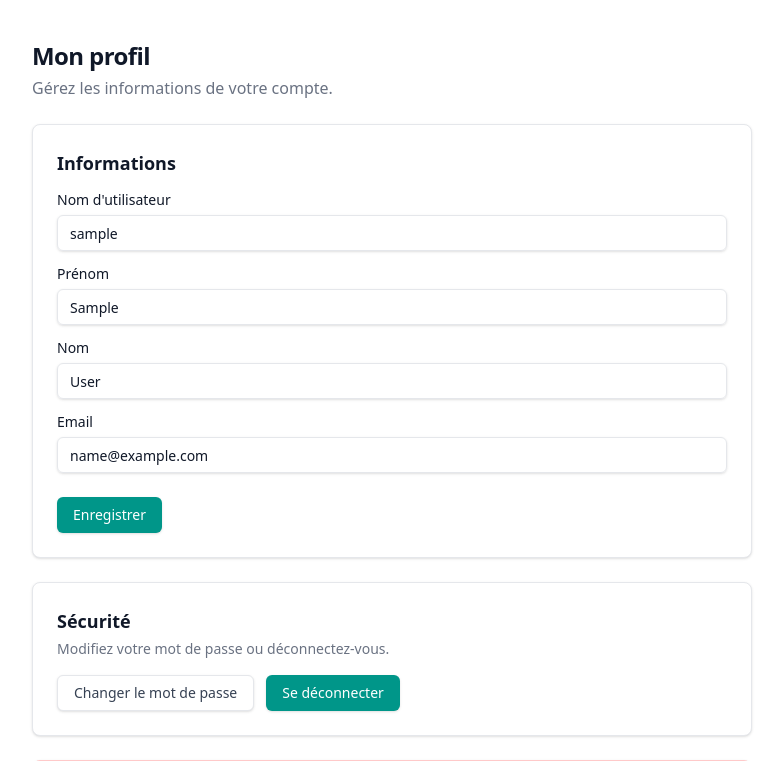
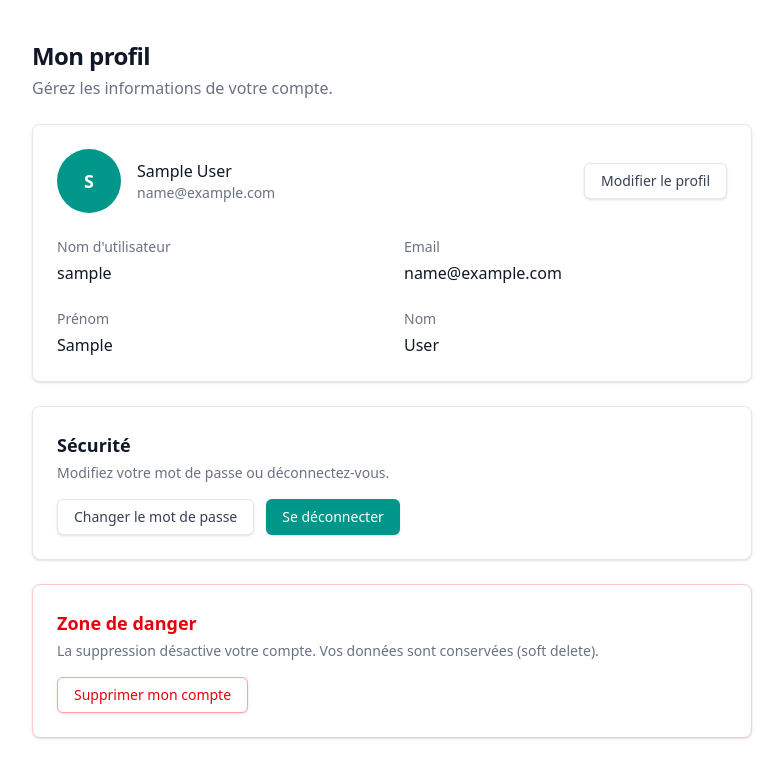
Before and after one commit to abdoulayeDABO/Full-stack-django-template, a Django app: page /accounts/profile/ in a window 1280 px wide. Shown: the top 761 px of the page, without its empty margins (248-1031 px from the left). Run offline with Django 5.2, Linux system fonts and the light colour scheme; the visitor is signed in with stand-in values (Sample User, id 1); parts of the project's set-up code (start-up, migrations or seed data) failed here and were passed over; some libraries are stand-ins or nearby versions.

Commit message:
feat: add profile avatar upload to s3

```diff
--- a/accounts/forms.py
+++ b/accounts/forms.py
@@ -20,6 +20,11 @@ INPUT_CLASSES = (
 CHECKBOX_CLASSES = (
     "h-4 w-4 text-teal-600 border-gray-300 rounded focus:ring-teal-500"
 )
+FILE_CLASSES = (
+    "block w-full text-sm text-gray-700 "
+    "file:mr-4 file:rounded-md file:border-0 file:bg-teal-600 file:px-4 file:py-2 "
+    "file:text-sm file:font-medium file:text-white hover:file:bg-teal-700"
+)
 
 
 class StyledFormMixin:
@@ -36,6 +41,8 @@ class StyledFormMixin:
                 field.help_text = ""
             if isinstance(widget, forms.CheckboxInput):
                 widget.attrs.setdefault("class", CHECKBOX_CLASSES)
+            elif isinstance(widget, forms.ClearableFileInput):
+                widget.attrs.setdefault("class", FILE_CLASSES)
             else:
                 widget.attrs.setdefault("class", INPUT_CLASSES)
 
@@ -98,15 +105,32 @@ class ProfileForm(StyledFormMixin, forms.ModelForm):
         "first_name": "Prénom",
         "last_name": "Nom",
         "email": "Email",
+        "avatar": "Photo de profil",
     }
 
     class Meta:
         model = User
-        fields = ("username", "first_name", "last_name", "email")
+        fields = ("username", "first_name", "last_name", "email", "avatar")
 
     def __init__(self, *args, **kwargs):
         super().__init__(*args, **kwargs)
         self.fields["email"].required = True
+
+    def save(self, commit=True):
+        old_avatar = None
+        if self.instance.pk and "avatar" in self.changed_data:
+            old_avatar = (
+                User.objects.filter(pk=self.instance.pk)
+                .values_list("avatar", flat=True)
+                .first()
+            )
+
+        user = super().save(commit=commit)
+
+        if commit and old_avatar and old_avatar != user.avatar.name:
+            user.avatar.storage.delete(old_avatar)
+
+        return user
 
 
 class DeleteAccountForm(StyledFormMixin, forms.Form):
--- a/accounts/models.py
+++ b/accounts/models.py
@@ -4,6 +4,7 @@ from django.utils import timezone
 
 
 class User(AbstractUser):
+    avatar = models.ImageField(upload_to="avatars/", blank=True, null=True)
     deleted_at = models.DateTimeField(null=True, blank=True)
 
     @property
--- a/accounts/templates/accounts/profile.html
+++ b/accounts/templates/accounts/profile.html
@@ -3,7 +3,8 @@
 {% block title %}Mon profil{% endblock %}
 
 {% block content %}
-  <section class="max-w-3xl px-6 py-10 mx-auto">
+  <section class="max-w-3xl px-6 py-10 mx-auto"
+           x-data="{ editing: {{ editing|yesno:'true,false' }} }">
     <div class="flex flex-col gap-6">
       <div class="flex flex-col gap-1">
         <h1 class="text-2xl font-bold tracking-tight">Mon profil</h1>
@@ -11,9 +12,57 @@
       </div>
 
       <div class="p-6 bg-white border border-gray-200 rounded-lg shadow-sm">
-        <h2 class="text-lg font-semibold text-gray-900">Informations</h2>
+        <div class="flex flex-col gap-4 sm:flex-row sm:items-center sm:justify-between">
+          <div class="flex items-center gap-4">
+            {% if user.avatar %}
+              <img src="{{ user.avatar.url }}"
+                   alt="Photo de profil"
+                   class="object-cover w-16 h-16 border border-gray-200 rounded-full">
+            {% else %}
+              <div class="flex items-center justify-center w-16 h-16 text-lg font-semibold text-white bg-teal-600 rounded-full">
+                {{ user.username|first|upper }}
+              </div>
+            {% endif %}
+            <div class="min-w-0">
+              <p class="font-medium text-gray-900 truncate">
+                {{ user.get_full_name|default:user.username }}
+              </p>
+              <p class="text-sm text-gray-500 truncate">{{ user.email|default:"—" }}</p>
+            </div>
+          </div>
 
-        <form method="post" class="flex flex-col gap-4 mt-4">
+          <button type="button"
+                  x-show="!editing"
+                  @click="editing = true"
+                  class="inline-flex items-center justify-center h-9 px-4 text-sm font-medium text-gray-700 transition-colors bg-white border border-gray-200 rounded-md shadow-sm hover:bg-gray-50">
+            Modifier le profil
+          </button>
+        </div>
+
+        <dl x-show="!editing" class="grid gap-6 mt-6 sm:grid-cols-2">
+          <div class="flex flex-col gap-1">
+            <dt class="text-sm text-gray-500">Nom d'utilisateur</dt>
+            <dd class="font-medium text-gray-900">{{ user.username }}</dd>
+          </div>
+          <div class="flex flex-col gap-1">
+            <dt class="text-sm text-gray-500">Email</dt>
+            <dd class="font-medium text-gray-900">{{ user.email|default:"—" }}</dd>
+          </div>
+          <div class="flex flex-col gap-1">
+            <dt class="text-sm text-gray-500">Prénom</dt>
+            <dd class="font-medium text-gray-900">{{ user.first_name|default:"—" }}</dd>
+          </div>
+          <div class="flex flex-col gap-1">
+            <dt class="text-sm text-gray-500">Nom</dt>
+            <dd class="font-medium text-gray-900">{{ user.last_name|default:"—" }}</dd>
+          </div>
+        </dl>
+
+        <form x-show="editing"
+              x-cloak
+              method="post"
+              enctype="multipart/form-data"
+              class="flex flex-col gap-4 mt-6">
           {% csrf_token %}
 
           {% if form.non_field_errors %}
@@ -23,13 +72,34 @@
           {% endif %}
 
           {% for field in form %}
-            {% include "accounts/_field.html" %}
+            {% if field.name != "avatar" %}
+              {% include "accounts/_field.html" %}
+            {% endif %}
           {% endfor %}
 
-          <div class="pt-2">
+          <div class="grid gap-2">
+            <label for="{{ form.avatar.id_for_label }}" class="text-sm font-medium leading-none text-gray-900">
+              Photo de profil
+            </label>
+            <input type="file"
+                   name="avatar"
+                   id="{{ form.avatar.id_for_label }}"
+                   accept="image/*"
+                   class="block w-full text-sm text-gray-700 file:mr-4 file:rounded-md file:border-0 file:bg-teal-600 file:px-4 file:py-2 file:text-sm file:font-medium file:text-white hover:file:bg-teal-700">
+            {% for error in form.avatar.errors %}
+              <p class="text-xs text-red-600">{{ error }}</p>
+            {% endfor %}
+          </div>
+
+          <div class="flex flex-col gap-3 pt-2 sm:flex-row">
             <button type="submit"
                     class="inline-flex items-center justify-center h-9 px-4 text-sm font-medium text-white transition-colors bg-teal-600 rounded-md shadow-sm hover:bg-teal-700">
               Enregistrer
+            </button>
+            <button type="button"
+                    @click="editing = false"
+                    class="inline-flex items-center justify-center h-9 px-4 text-sm font-medium text-gray-700 transition-colors bg-white border border-gray-200 rounded-md shadow-sm hover:bg-gray-50">
+              Annuler
             </button>
           </div>
         </form>
--- a/accounts/views.py
+++ b/accounts/views.py
@@ -26,7 +26,7 @@ def signup(request):
 @login_required
 def profile(request):
     if request.method == "POST":
-        form = ProfileForm(request.POST, instance=request.user)
+        form = ProfileForm(request.POST, request.FILES, instance=request.user)
         if form.is_valid():
             form.save()
             messages.success(request, "Vos informations ont été mises à jour.")
@@ -40,6 +40,7 @@ def profile(request):
         {
             "form": form,
             "delete_form": DeleteAccountForm(user=request.user),
+            "editing": request.method == "POST",
         },
     )
 
--- a/config/urls.py
+++ b/config/urls.py
@@ -14,6 +14,8 @@ Including another URLconf
     1. Import the include() function: from django.urls import include, path
     2. Add a URL to urlpatterns:  path('blog/', include('blog.urls'))
 """
+from django.conf import settings
+from django.conf.urls.static import static
 from django.contrib import admin
 from django.urls import path, include
 from django.shortcuts import render
@@ -26,3 +28,6 @@ urlpatterns = [
     path('admin/', admin.site.urls),
     path('accounts/', include('accounts.urls')),
 ]
+
+if settings.DEBUG:
+    urlpatterns += static(settings.MEDIA_URL, document_root=settings.MEDIA_ROOT)
--- a/requirements.txt
+++ b/requirements.txt
@@ -4,3 +4,5 @@ sqlparse==0.6.1
 typing_extensions==4.16.0
 python-dotenv==1.2.4
 celery[redis]==5.7.0
+django-storages[s3]==1.14.6
+Pillow==12.3.0
```
Also changed, not shown: accounts/tests.py (+67 -0 lines), config/settings.py (+34 -0 lines), accounts/migrations/0003_user_avatar.py (added), 2 other files.
